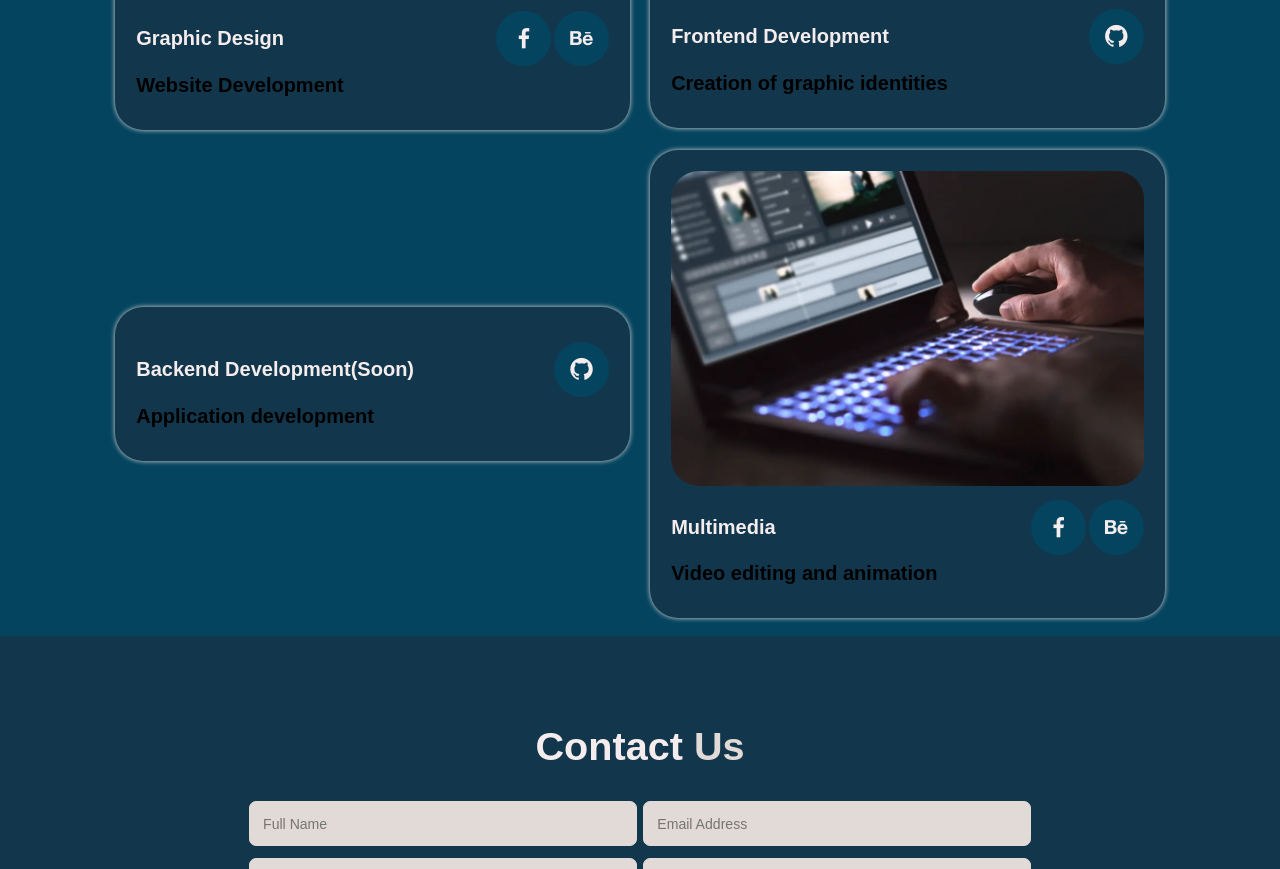
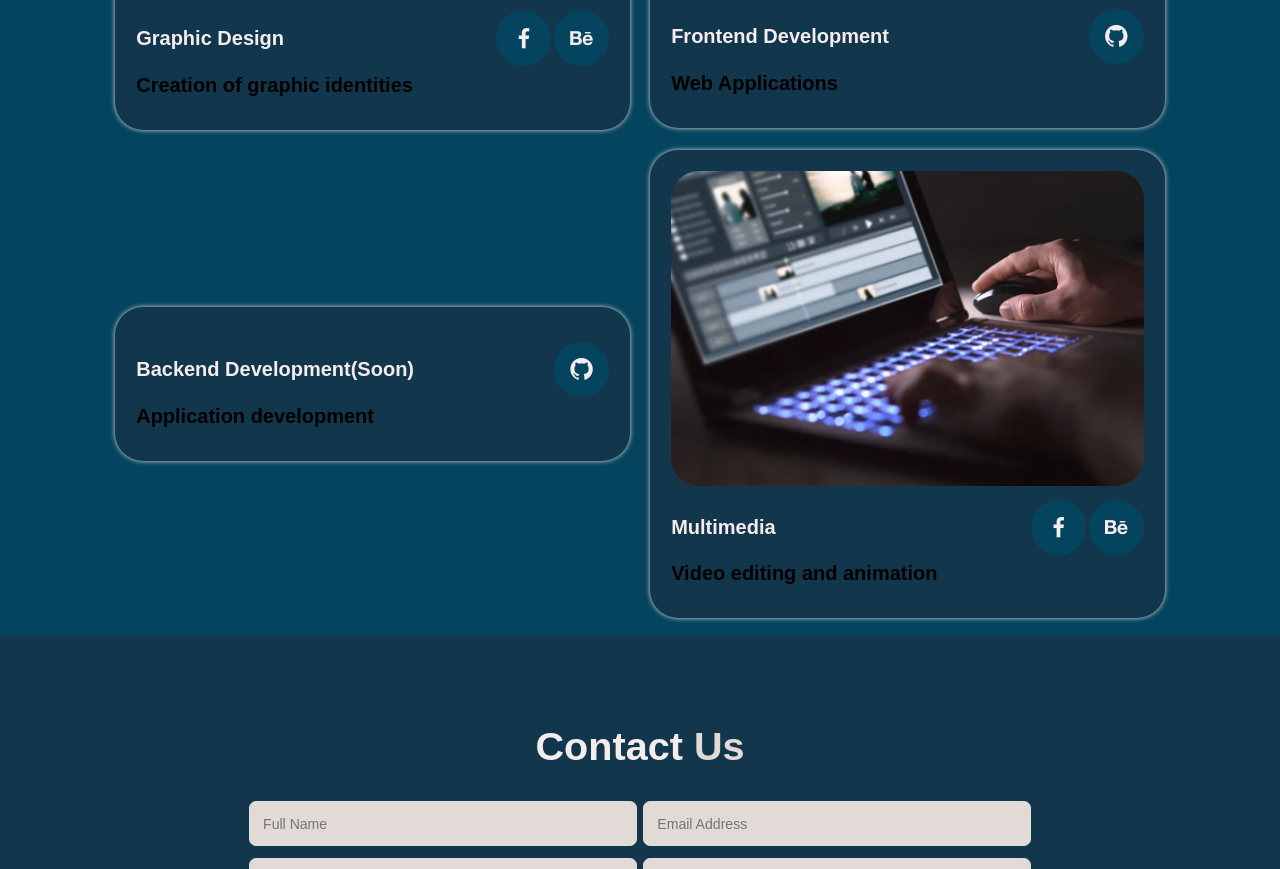
Before and after one commit to CloudDriven/portfolio, a plain HTML site: page index.html in a window 1280 px wide. Shown: the part 2113-2982 px from the top of the page. Drawn offline with nearby package versions, Linux system fonts and the light colour scheme.

Commit message:
alterações na seção do portfolio no index.html

```diff
--- a/index.html
+++ b/index.html
@@ -94,7 +94,7 @@
                             </a>
                     </div>
                 </div>
-                <h4>Website Development</h4>
+                <h4>Creation of graphic identities</h4>
             </div>
 
             <div class="row">
@@ -109,7 +109,7 @@
                         </a>
                     </div>
                 </div>
-                <h4>Creation of graphic identities </h4>
+                <h4>Web Applications </h4>
             </div>
 
             <div class="row">
```
